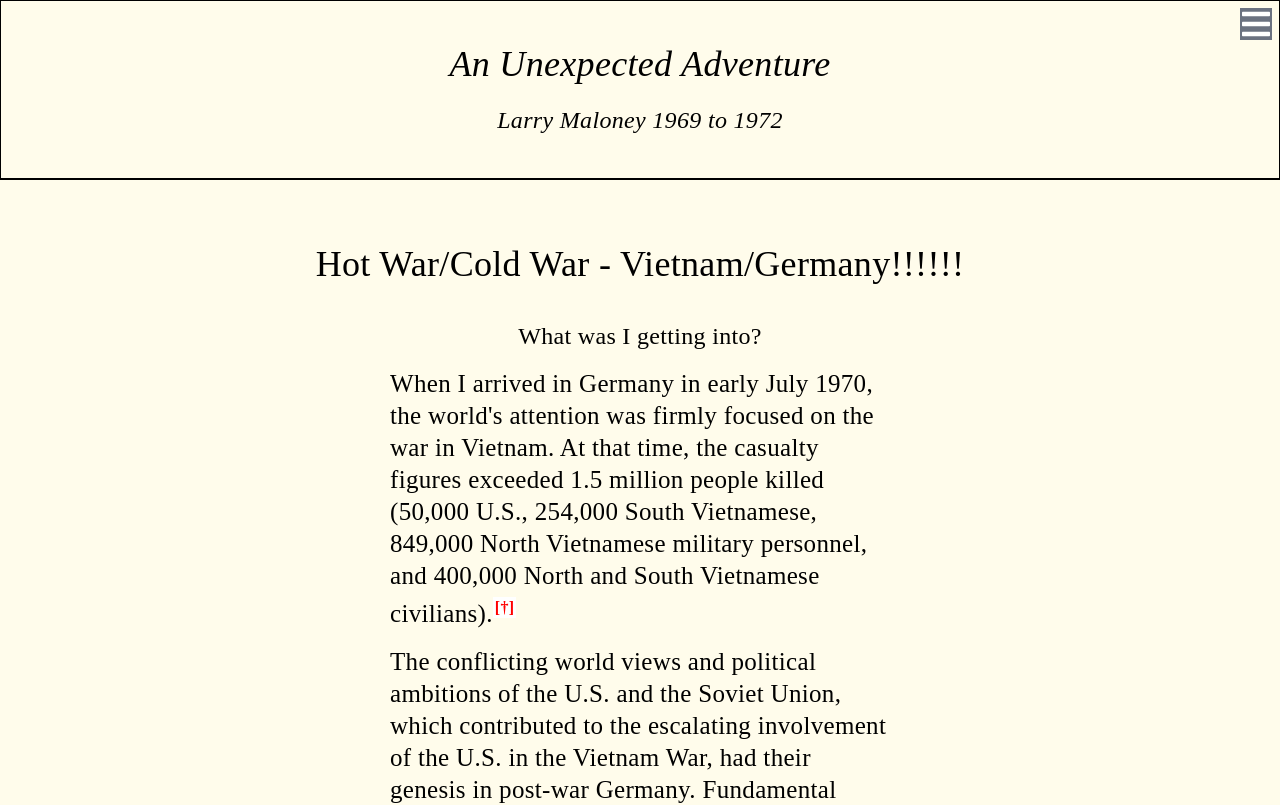
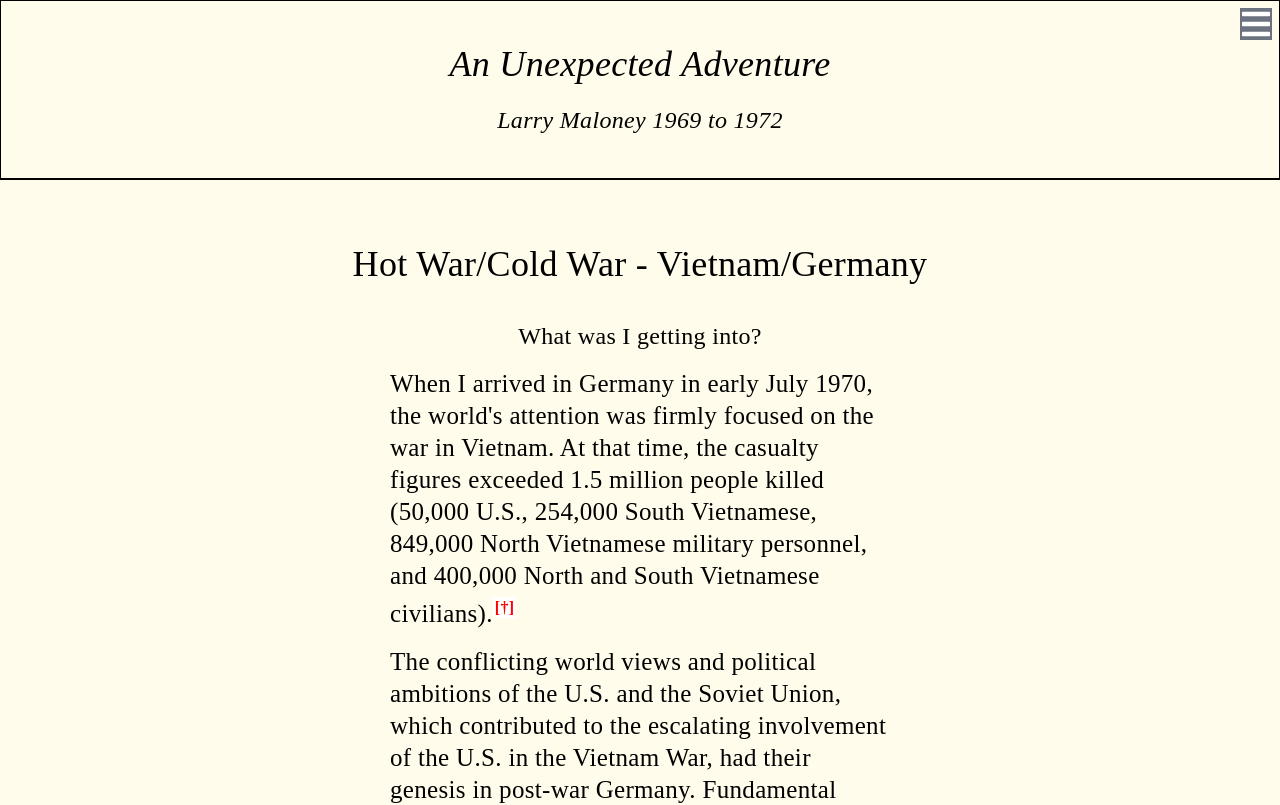
Before and after one commit to lawrencemaloney/berlin-adventure, a React (Vite) app: page /PostWW2 in a window 1280 px wide. Shown: the top 805 px of the page. Built offline with nearby package versions, Linux system fonts and the light colour scheme.

Commit message:
Rel 2 on 07 17 23

```diff
--- a/src/Pages/PostWW2.jsx
+++ b/src/Pages/PostWW2.jsx
@@ -12,7 +12,7 @@ function PostWW2() {
       <div className="berlinwrap z-20 mx-auto mt-0  flex h-[100%] flex-col items-center ">
         <div className="  mx-auto mt-[40px]  flex flex-col items-center ">
           <h1 className=" mx-[20px] my-6 text-center text-3xl  tablet:text-4xl">
-            Hot War/Cold War - Vietnam/Germany!!!!!!
+            Hot War/Cold War - Vietnam/Germany
           </h1>
           <h2 className="mt-3 text-center  text-2xl">
             What was I getting into?
```
